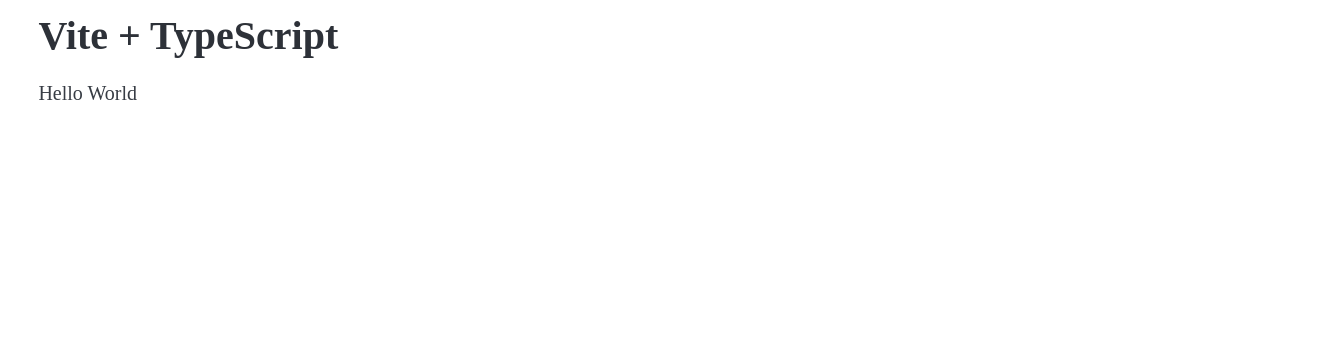
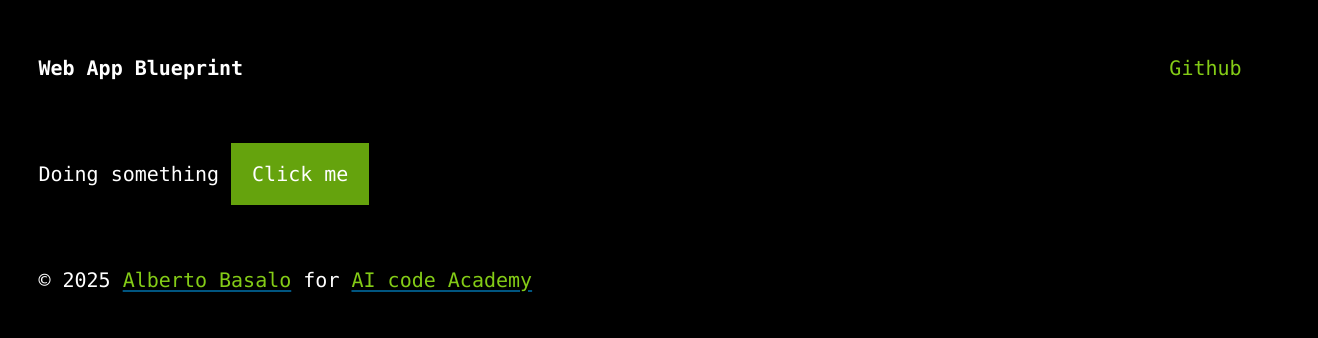
Before and after one commit to AIcodeAcademy/web_app_blueprint, a website built with Vite: page index.html in a window 1280 px wide. Shown: the whole page, 1318 px wide, since content can reach past the window. Built offline with nearby package versions, Linux system fonts and the light colour scheme.

Commit message:
feat: Implement basic web app structure with header, main, and footer components

```diff
--- a/index.html
+++ b/index.html
@@ -4,10 +4,9 @@
     <meta charset="UTF-8" />
     <link rel="icon" type="image/svg+xml" href="/vite.svg" />
     <meta name="viewport" content="width=device-width, initial-scale=1.0" />
-    <title>Vite + TS</title>
+    <title>Web App Blueprint</title>
   </head>
-  <body>
-    <div id="app"></div>
+  <body data-theme="dark">
     <script type="module" src="/src/main.ts"></script>
   </body>
 </html>
--- /dev/null
+++ b/src/components/footer.component.ts
@@ -0,0 +1,38 @@
+import { Credit } from '../model/credit.type';
+import { getCurrentYear } from '../utils/date.function';
+
+
+export function setupFooter() {
+  const slot = document.querySelector('body');
+  if (!slot) throw new Error('Body slot not found');
+  const footer = document.createElement('footer');
+  footer.innerHTML = renderFooter();
+  slot.appendChild(footer);
+}
+
+const author: Credit = {
+  name: 'Alberto Basalo',
+  url: 'https://albertobasalo.dev',
+};
+
+
+const company: Credit = {
+  name: 'AI code Academy',
+  url: 'https://aicode.academy',
+};
+
+
+
+function renderFooter() {
+  const html = String.raw;
+  const copyright = `&copy; ${getCurrentYear()}`;
+  const authorLink = `<a href="${author.url}" target="_blank">${author.name}</a>`;
+  const companyLink = `<a href="${company.url}" target="_blank">${company.name}</a>`;
+  const footer = html`<p>${copyright} ${authorLink} for ${companyLink}</p>`;
+  return footer;
+
+
+
+
+
+}
--- /dev/null
+++ b/src/components/header.component.ts
@@ -0,0 +1,24 @@
+export function setupHeader() {
+  const slot = document.querySelector('body');
+  if (!slot) throw new Error('Body slot not found');
+  const header = document.createElement('header');
+  header.innerHTML = renderHeader();
+  slot.appendChild(header);
+}
+
+function renderHeader() {
+ const html = String.raw;
+ const title = 'Web App Blueprint';
+ const githubUrl = 'https://github.com/AIcodeAcademy/web_app_blueprint';
+ const header = html`
+   <nav>
+     <ul>
+       <li><strong>${title}</strong></li>
+     </ul>
+     <ul>
+       <li><a href="${githubUrl}" target="_blank">Github</a></li>
+     </ul>
+   </nav>
+ `;
+ return header;
+}
--- /dev/null
+++ b/src/components/main.component.ts
@@ -0,0 +1,17 @@
+import { doSomething } from "../domain/main.function";
+
+export function setupMain() {
+  const slot = document.querySelector('body');
+  if (!slot) throw new Error('Body slot not found');
+  const main = document.createElement('main');
+  main.innerHTML = renderMain();
+  slot.appendChild(main);
+}
+
+function renderMain() {
+  const html = String.raw;
+  const alertButton = html`<button onclick="alert('Hello')">Click me</button>`;
+  const main = html`<section>${doSomething()} ${alertButton}</section>`;
+  return main;
+
+}
--- /dev/null
+++ b/src/domain/main.function.ts
@@ -0,0 +1,3 @@
+export function doSomething() {
+  return 'Doing something';
+}
--- a/src/main.ts
+++ b/src/main.ts
@@ -1,12 +1,8 @@
+import { setupFooter } from './components/footer.component';
+import { setupHeader } from './components/header.component';
+import { setupMain } from './components/main.component';
 import './styles/theme.css';
 
-const html = String.raw;
-
-const appContent = html`
-  <div>
-    <h1>Vite + TypeScript</h1>
-    <p>Hello World</p>
-  </div>
-`
-
-document.querySelector<HTMLDivElement>('#app')!.innerHTML = appContent;
+setupHeader();
+setupMain();
+setupFooter();
--- /dev/null
+++ b/src/model/credit.type.ts
@@ -0,0 +1,4 @@
+export type Credit={
+  name: string;
+  url: string;
+}
--- a/src/styles/theme.css
+++ b/src/styles/theme.css
@@ -3,22 +3,27 @@
 
 /* Custom CSS Variables */
 :root {
-  --pico-font-family-emoji: "Apple Color Emoji", "Segoe UI Emoji", "Segoe UI Symbol", "Noto Color Emoji";
-  --pico-font-family-sans-serif: "Tomorrow";
-  --pico-font-family-monospace: monospace;
+    --pico-font-family: "Fira Mono", Consolas, monospace;
+    --pico-font-family-emoji: "Major Mono Display", Consolas, monospace;
+    --pico-font-family-sans-serif: Tomorrow, Roboto, Helvetica, Arial, sans-serif;
+    --pico-font-family-monospace: "Fira Mono", Consolas, monospace;
   --pico-border-radius: 0rem;
 }
 
-[data-theme=dark]:root:not([data-theme=light]) {
+[data-theme=dark],:root:not([data-theme=light]) {
   /* Improve contrast */
   --pico-color: #fff;
   --pico-background-color: #000;
+  --pico-muted-color: #fff;
   --pico-primary: #84cc16;
   --pico-primary-hover: #65a30d;
-  --pico-primary-background: #000;
+  --pico-primary-background: #65a30d;
+  --pico-primary-hover-background: #84cc16;
   --pico-secondary: #22d3ee;
   --pico-secondary-hover: #06b6d4;
-  --pico-secondary-background: #000;
+  --pico-secondary-background: #06b6d4;
+  --pico-secondary-hover-background: #22d3ee;
+  color-scheme: dark;
 }
 
 [data-theme=light]{
@@ -26,20 +31,25 @@
   --pico-background-color: #fff;
   --pico-primary: #65a30d;
   --pico-primary-hover: #84cc16;
-  --pico-primary-background: #fff;
+  --pico-primary-background: #84cc16;
+  --pico-primary-hover-background: #65a30d;
   --pico-secondary: #06b6d4;
   --pico-secondary-hover: #22d3ee;
-  --pico-secondary-background: #fff;
+  --pico-secondary-background: #22d3ee;
+  --pico-secondary-hover-background: #06b6d4;
+  color-scheme: light;
 }
-
-
 
 /* Minimal CSS reset */
 body {
-  margin-top: 1%;
-  margin-bottom: 1%;
-  margin-left: 3%;
-  margin-right: 3%;
+  background-color: var(--pico-background-color)  ;
+}
+
+body {
+  padding-top: 1%;
+  padding-bottom: 1%;
+  padding-left: 3%;
+  padding-right: 3%;
 }
 
 span {
--- /dev/null
+++ b/src/utils/date.function.ts
@@ -0,0 +1,3 @@
+export function getCurrentYear() {
+  return new Date().getFullYear();
+}
```
